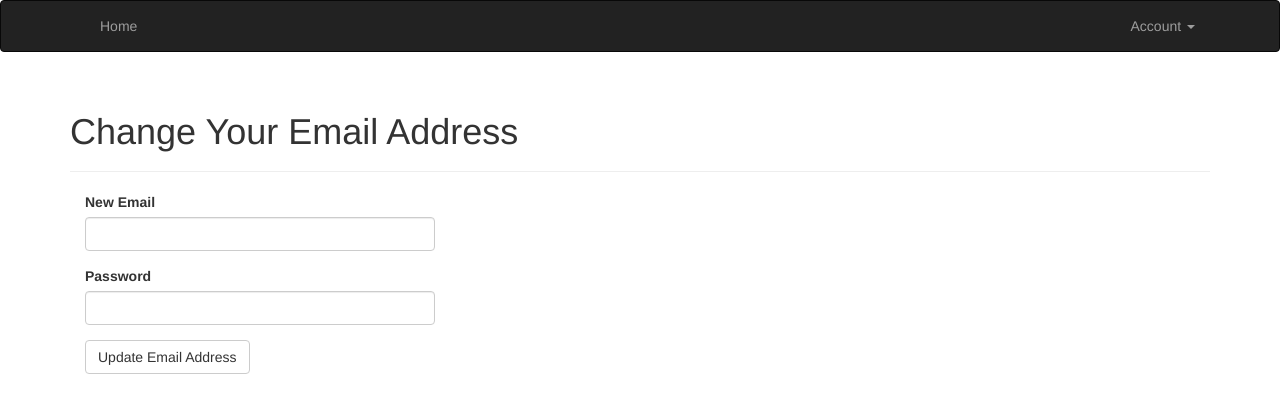
After one commit to ezebunandu/flasky, a Flask app: page /auth/change_email in a window 1280 px wide. The commit adds this page. Shown: the top 413 px of the page. Run offline with Flask 2, Linux system fonts and the light colour scheme; a user stored in the database is signed in; some libraries are stand-ins or nearby versions.

Commit message:
Email address changes

```diff
--- a/app/auth/forms.py
+++ b/app/auth/forms.py
@@ -58,3 +58,14 @@ class PasswordResetForm(FlaskForm):
         DataRequired(), EqualTo('password2', message="Passwords must match")])
     password2 = PasswordField('Confirm password', validators=[DataRequired()])
     submit = SubmitField('Reset Password')
+
+
+class ChangeEmailForm(FlaskForm):
+    email = StringField('New Email', validators=[DataRequired(), Length(1, 64),
+                                                 Email()])
+    password = PasswordField('Password', validators=[DataRequired()])
+    submit = SubmitField('Update Email Address')
+
+    def validate_email(self, field):
+        if User.query.filter_by(email=field.data.lower()).first():
+            raise ValidationError('Email already registered')
--- a/app/auth/views.py
+++ b/app/auth/views.py
@@ -6,7 +6,8 @@ from .forms import (LoginForm,
                     RegistrationForm,
                     ChangePasswordForm,
                     PasswordResetRequestForm,
-                    PasswordResetForm)
+                    PasswordResetForm,
+                    ChangeEmailForm)
 from .. import db
 from ..email import send_email
 
@@ -136,3 +137,33 @@ def password_reset(token):
         else:
             return redirect(url_for('main.index'))
     return render_template('auth/reset_password.html', form=form)
+
+
+@auth.route('/change_email', methods=['GET', 'POST'])
+@login_required
+def change_email_request():
+    form = ChangeEmailForm()
+    if form.validate_on_submit():
+        if current_user.verify_password(form.password.data):
+            new_email = form.email.data.lower()
+            token = current_user.generate_email_change_token(new_email)
+            send_email(new_email, 'Confirm your email address',
+                       'auth/email/change_email',
+                       user=current_user, token=token)
+            flash('An email with instructions to confirm your new email '
+                  'address has been sent to you.')
+            return redirect(url_for('main.index'))
+        else:
+            flash('Invalid email or passowrd.')
+    return render_template('auth/change_email.html', form=form)
+
+
+@auth.route('/change_email/<token>')
+@login_required
+def change_email(token):
+    if current_user.change_email(token):
+        db.session.commit()
+        flash('Your email address has been updated.')
+    else:
+        flash('Invalid request.')
+    return redirect(url_for('main.index'))
--- /dev/null
+++ b/app/templates/auth/change_email.html
@@ -0,0 +1,13 @@
+{% extends "base.html" %}
+{% import "bootstrap/wtf.html" as wtf %}
+
+{% block title %}Flasky - Change Email Address{% endblock %}
+
+{% block page_content %}
+<div class="page-header">
+    <h1>Change Your Email Address</h1>
+</div>
+<div class="col-md-4">
+    {{ wtf.quick_form(form) }}
+</div>
+{% endblock %}
--- a/app/templates/base.html
+++ b/app/templates/base.html
@@ -30,6 +30,7 @@
                     <a href="#" class="dropdown-toggle" data-toggle="dropdown">Account <b class="caret"></b></a>
                     <ul class="dropdown-menu">
                         <li><a href="{{ url_for('auth.change_password')}}">Change Password</a></li>
+                        <li><a href="{{ url_for('auth.change_email_request')}}">Change Email</a></li>
                         <li><a href="{{ url_for('auth.logout')}}">Log Out</a></li>
                     </ul>
                 </li>
```
Also changed, not shown: app/models.py (+23 -0 lines), app/templates/auth/email/change_email.html (added, +8 -0 lines), app/templates/auth/email/change_email.txt (added, +11 -0 lines), tests/test_user_model.py (+28 -0 lines).
